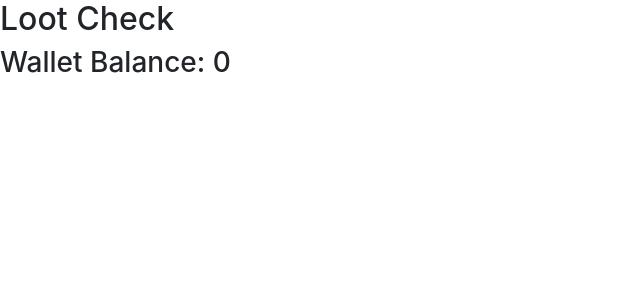
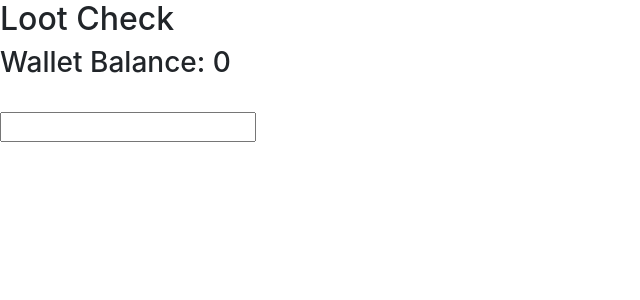
Before and after one commit to WingChhun/react-lootCheck, a React (Create React App) app: page / in a window 1280 px wide. Shown: the top 300 px of the page, without its empty margins (0-640 px from the left). Built offline with nearby package versions, Linux system fonts and the light colour scheme.

Commit message:
Write full converage unit tests

```diff
--- a/src/components/wallet/Wallet.view.js
+++ b/src/components/wallet/Wallet.view.js
@@ -6,7 +6,16 @@ class Wallet extends Component {
     {
         super(props);
 
-        this.state = {}
+        this.state = {
+
+            value: 0
+        };
+    }
+
+    handleChange = (event) => {
+        const value = event.target.value;
+
+        this.setState({value});
     }
 
     render()
@@ -21,6 +30,13 @@ class Wallet extends Component {
                     Wallet Balance: {balance}
                 </h3>
 
+                <br/>
+
+                <input
+                    type='text'
+                    className='input-wallet'
+                    onChange={(event) => this.handleChange(event)}/>
+
             </div>
         )
     }
```
Also changed, not shown: package.json (line endings or trailing spaces), 1 other file (tests, documents, lock files or other folders).
